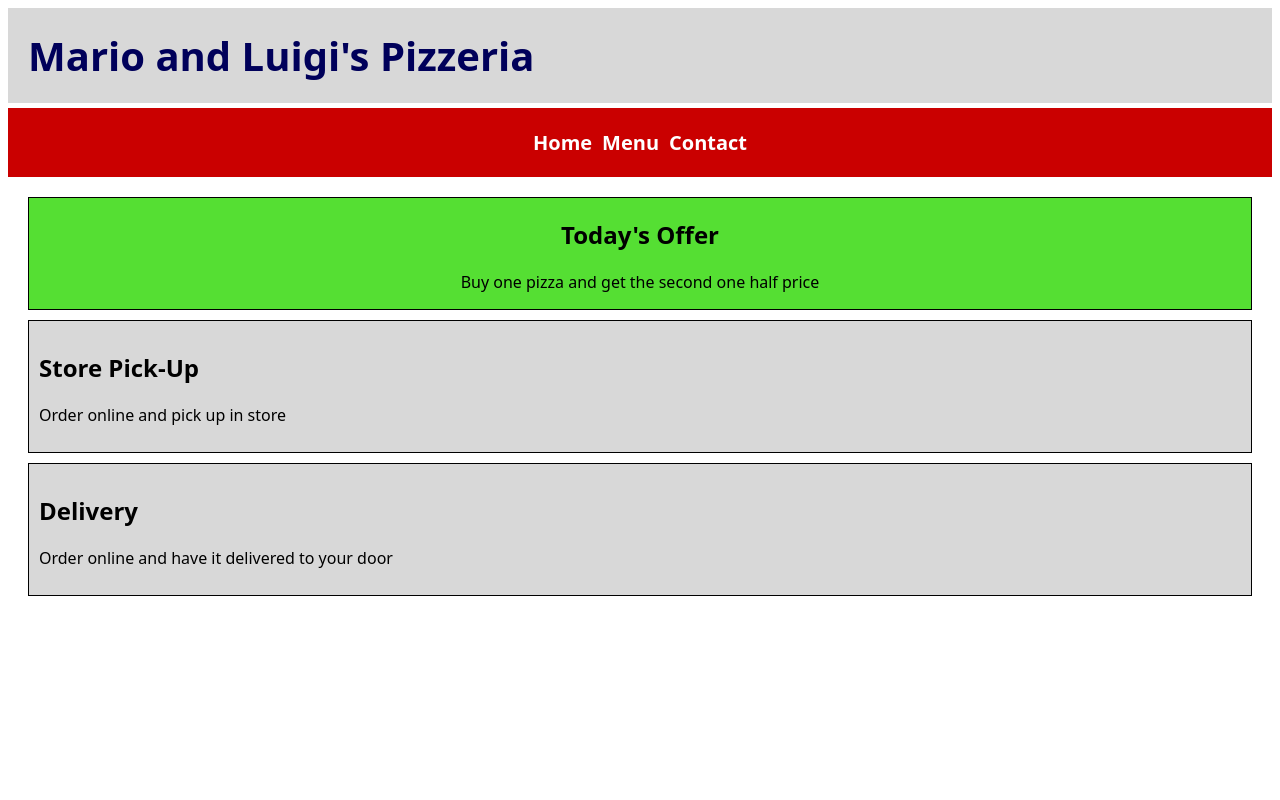
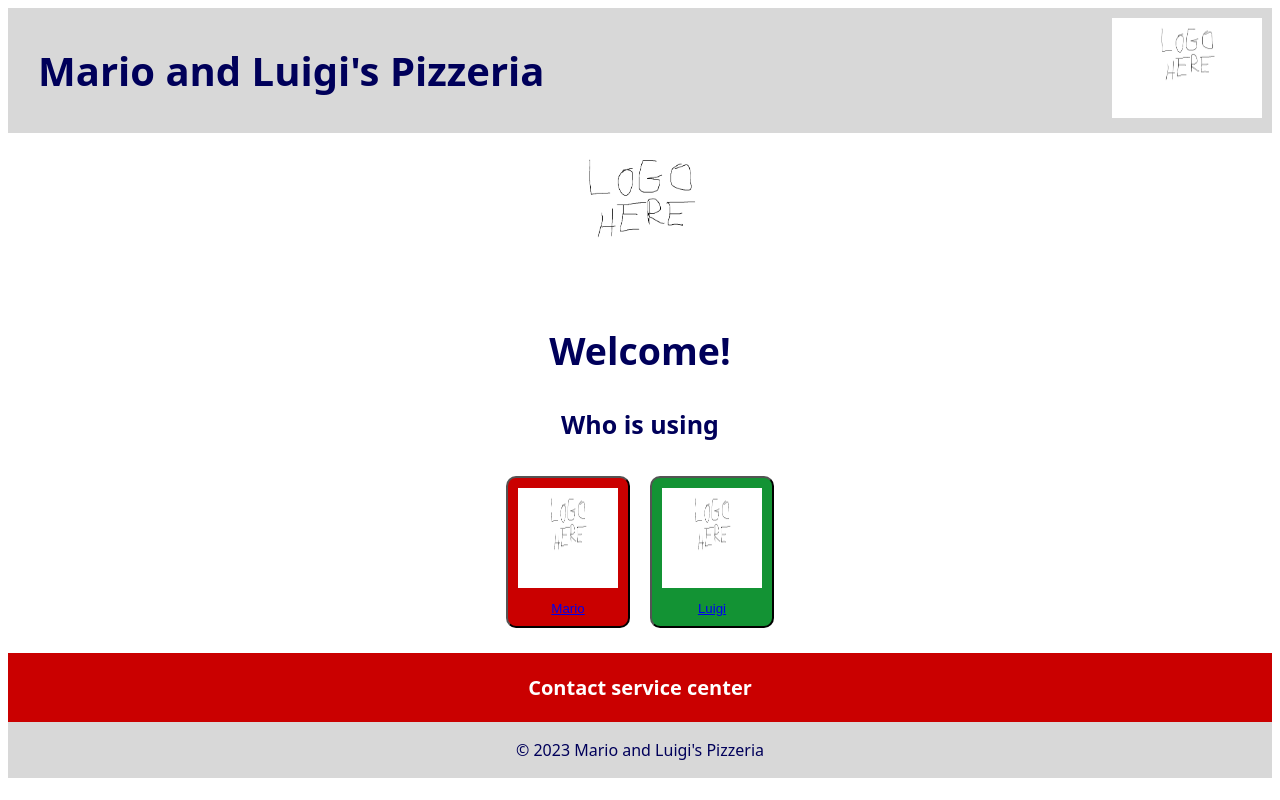
Before and after one commit to breidi28/Pizzeria, a Flask app: template app/templates/index.html in a window 1280 px wide. Run offline with Flask 3, Linux system fonts and the light colour scheme; the template is opened without the code that fills it, so the values that code supplies are empty.

Commit message:
index and css redone

```diff
--- /dev/null
+++ b/app/templates/CSS/styles.css
@@ -0,0 +1,135 @@
+html {
+  font-family: system-ui, -apple-system, BlinkMacSystemFont, 'Segoe UI', Roboto, Oxygen, Ubuntu, Cantarell, 'Open Sans', 'Helvetica Neue', sans-serif;
+}
+
+body {
+  background-color: #ffffff;
+}
+
+/* HEADER */
+header {
+  background-color: #d8d8d8;
+  padding: 10px;;
+  color: #00005a;
+  display: flex;
+  justify-content: space-between;
+  align-items: center;
+}
+
+header h1 {
+  font-size: 40px;
+  font-weight: bold;
+  margin: 10px;
+}
+
+.logo-container {
+  margin-left: auto;
+}
+
+.headlogo {
+  width: 150px;
+  height: 100px;
+}
+
+.header-text {
+  margin-left: 10px;
+}
+
+/* End of HEADER */
+
+/* NAVIGATION */
+nav {
+  margin-top: 5px;
+  background-color: #ca0000;
+  padding: 0.1px;
+}
+
+nav ul {
+  list-style-type: none;
+  padding: 0;
+  display: flex;
+  justify-content: center;
+}
+
+nav ul li {
+  padding: 5px;
+  font-size: 20px;
+  font-weight: bold;
+}
+
+nav ul li a {
+  color: #ffffff;
+  text-decoration: none;
+}
+
+a:hover {
+  color: #cccccc;
+}
+
+nav ul li {
+  color: #cccccc;
+}
+
+/* End of NAVIGATION */
+
+/* MAIN */
+main {
+  background-color: #ffffff;
+  padding: 10px;
+}
+
+#mariobutton {
+  background-color: #ca0000;
+  color: #fff;
+  text-align: center;
+  padding: 10px;
+  border-radius: 10px;
+  margin: 10px;
+}
+
+#luigibutton {
+  background-color: #139334;
+  color: #fff;
+  text-align: center;
+  padding: 10px;
+  border-radius: 10px;
+  margin: 10px;
+}
+
+.mainlogo {
+  width: 300px;
+  height: 150px;
+  display: block;
+  margin: 0 auto;
+}
+
+.button-logo {
+  width: 100px;
+  height: 100px;
+  margin-bottom: 10px;
+}
+
+.welcometext {
+  color: #00005a;
+  font-weight: bold;
+  font-size: 25px;
+  margin: 1px;
+  text-align: center;
+}
+
+.button-container {
+  display: flex;
+  justify-content: center;
+  margin-top: 10px;
+}
+
+/* End of MAIN */
+
+/* FOOTER */
+.footer {
+  background-color: #d8d8d8;
+  padding: 1px;
+  color: #00005a;
+  text-align: center;
+}
+/* End of FOOTER */
--- a/app/templates/index.html
+++ b/app/templates/index.html
@@ -4,32 +4,44 @@
     <meta charset="UTF-8">
     <meta http-equiv="X-UA-Compatible" content="IE=edge">
     <meta name="viewport" content="width=device-width, initial-scale=1.0">
-    <link rel="stylesheet" href="styles.css">
+    <link rel="stylesheet" href="CSS/styles.css">
     <title>Mario and Luigi's Pizzeria</title>
 </head>
     <body>
         <header>
-            <h1>Mario and Luigi's Pizzeria</h1>
+            <div class="header-text">
+                <h1>Mario and Luigi's Pizzeria</h1>
+            </div>
+            <div class="logo-container">
+                <img src="Pictures/logoexample.png" alt="Logo" class="headlogo">
+            </div>
         </header>
+        <main>
+            <div class="welcometext">
+                <img src="Pictures/logoexample.png" alt="Logo" class="mainlogo">
+                <h2>Welcome!</h2>
+                <p>Who is using</p>
+            </div>
+            <div class="button-container">
+                <button id="mariobutton">
+                    <a href="mario.html">
+                        <img src="Pictures/logoexample.png" alt="Logo" class="button-logo"><br>Mario
+                    </a>
+                </button>
+                <button id="luigibutton">
+                    <a href="luigi.html">
+                        <img src="Pictures/logoexample.png" alt="Logo" class="button-logo"><br>Luigi
+                    </a>
+                </button>
+            </div>
+        </main>
         <nav>
             <ul>
-                <li><a href="index.html">Home</a></li>
-                <li><a href="menu.html">Menu</a></li>
-                <li><a href="contact.html">Contact</a></li>
+                <li><a href="contact.html">Contact service center</a></li>
             </ul>
         </nav>
-        <main>
-            <div id="todayoffer">
-                <h2>Today's Offer</h2>
-                <p>Buy one pizza and get the second one half price</p>
-            </div>
-            <div id="storepickup">
-                <h2>Store Pick-Up</h2>
-                <p>Order online and pick up in store</p>
-            </div>
-            <div id="delivery">
-                <h2>Delivery</h2>
-                <p>Order online and have it delivered to your door</p>
-        </main>
+        <footer class="footer">
+            <p>&copy; 2023 Mario and Luigi's Pizzeria</p>
+        </footer>
     </body>
 </html>
--- a/app/templates/styles.css
+++ /dev/null
@@ -1,75 +0,0 @@
-body{
-    background-color: #ffffff;
-}
-
-header{
-    background-color: #d8d8d8;
-    padding: 10px;;
-    color: #00005a;
-}
-
-header h1{
-    font-size: 40px;
-    font-weight: bold;
-    margin: 10px;
-    font-family: system-ui, -apple-system, BlinkMacSystemFont, 'Segoe UI', Roboto, Oxygen, Ubuntu, Cantarell, 'Open Sans', 'Helvetica Neue', sans-serif;
-}
-
-nav{
-    margin-top: 5px;
-    background-color: #ca0000;
-    padding: 0.1px;
-}
-
-nav ul{
-    list-style-type: none;
-    padding: 0;
-    display: flex;
-    justify-content: center;
-}
-
-nav ul li{
-    padding: 5px;
-    font-size: 20px;
-    font-weight: bold;
-    font-family: system-ui, -apple-system, BlinkMacSystemFont, 'Segoe UI', Roboto, Oxygen, Ubuntu, Cantarell, 'Open Sans', 'Helvetica Neue', sans-serif
-}
-
-nav ul li a{
-    color: #ffffff;
-    text-decoration: none;
-}
-
-nav ul li a:hover{
-    color: #cccccc;
-}
-
-main{
-    background-color: #ffffff;
-    padding: 10px;
-}
-
-#todayoffer{
-    background-color: #55df33;
-    padding: 0;
-    margin: 10px;
-    border: 1px solid #000000;
-    font-family: system-ui, -apple-system, BlinkMacSystemFont, 'Segoe UI', Roboto, Oxygen, Ubuntu, Cantarell, 'Open Sans', 'Helvetica Neue', sans-serif;
-    text-align: center;
-}
-
-#storepickup{
-    background-color: #d8d8d8;
-    padding: 10px;
-    margin: 10px;
-    border: 1px solid #000000;
-    font-family: system-ui, -apple-system, BlinkMacSystemFont, 'Segoe UI', Roboto, Oxygen, Ubuntu, Cantarell, 'Open Sans', 'Helvetica Neue', sans-serif;
-}
-
-#delivery{
-    background-color: #d8d8d8;
-    padding: 10px;
-    margin: 10px;
-    border: 1px solid #000000;
-    font-family: system-ui, -apple-system, BlinkMacSystemFont, 'Segoe UI', Roboto, Oxygen, Ubuntu, Cantarell, 'Open Sans', 'Helvetica Neue', sans-serif;
-}
```
Also changed, not shown: app/templates/Pictures/logoexample.png (added).
